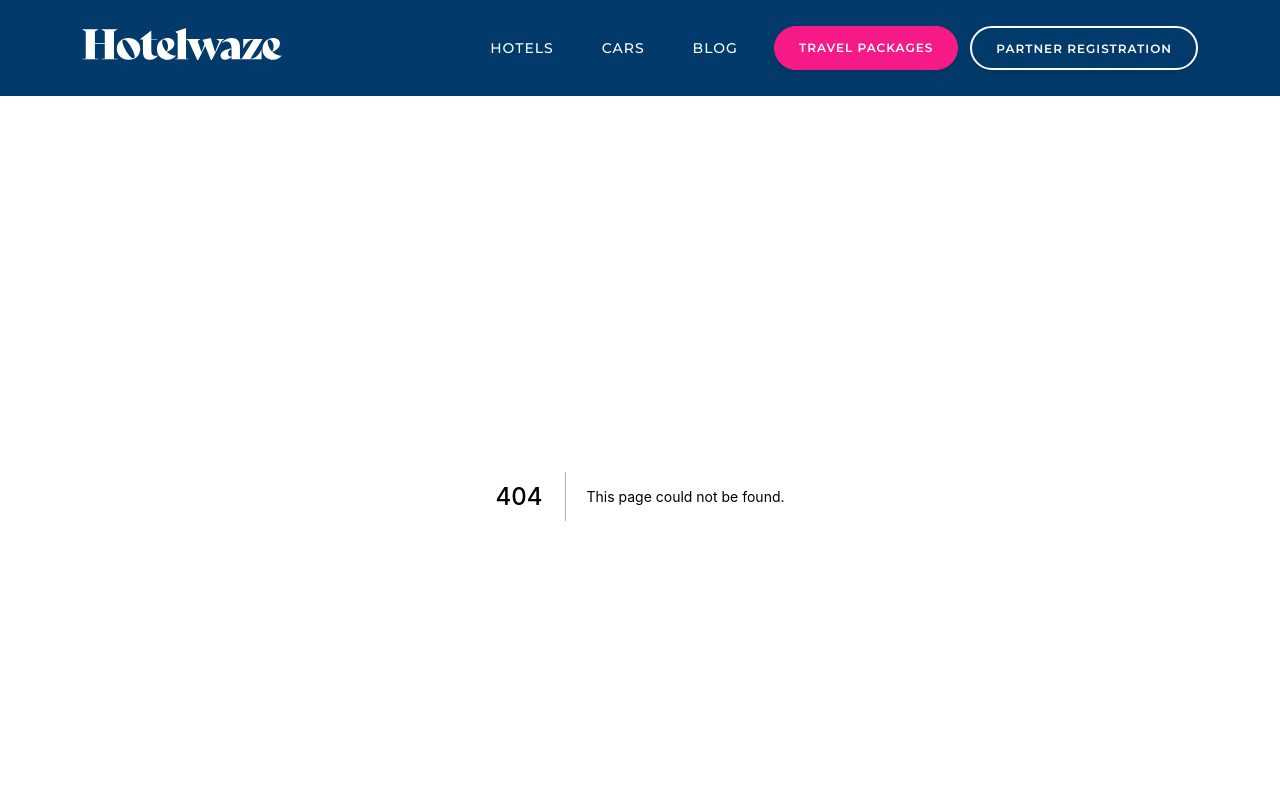
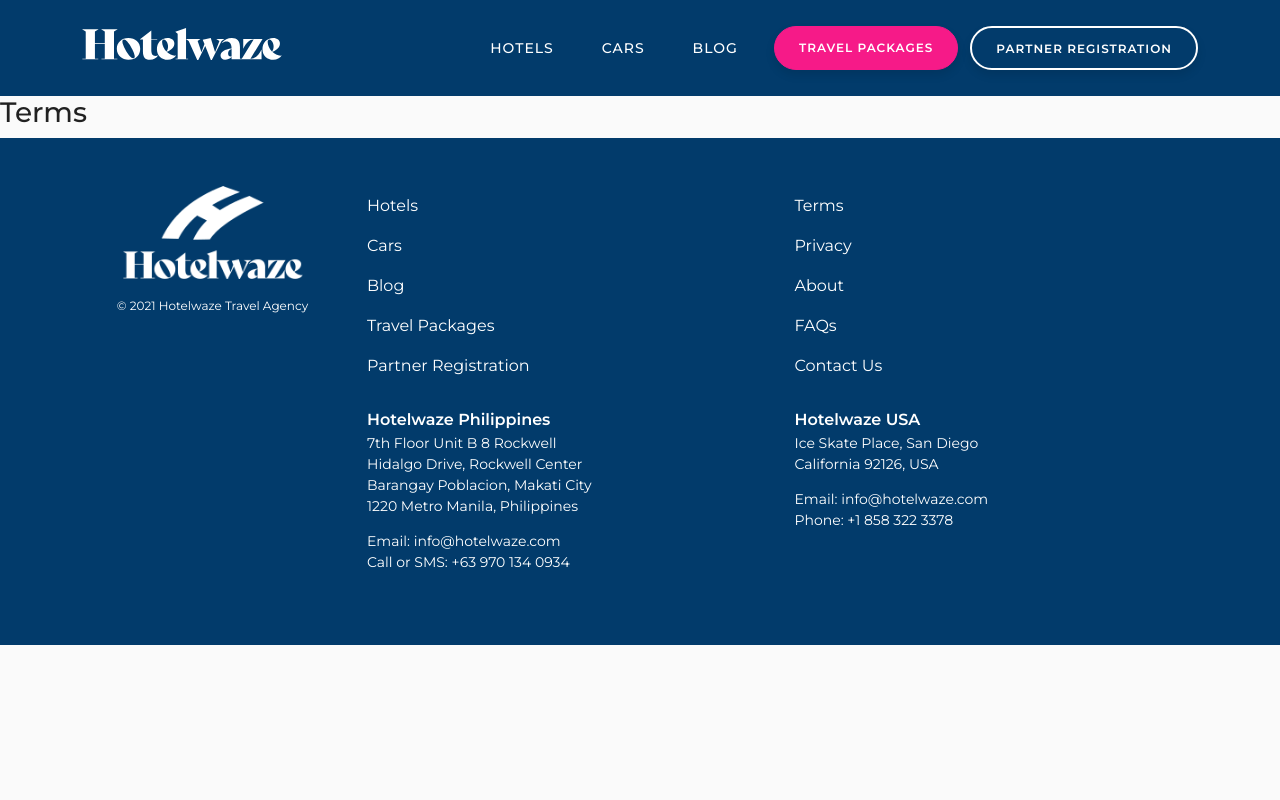
Before and after one commit to Hotelwaze/website, a Next.js app: page /terms in a window 1280 px wide. Before the commit this address had no page. Shown: the top 800 px of the page. Built offline with nearby package versions, Linux system fonts and the light colour scheme.

Commit message:
Adds terms page

```diff
--- /dev/null
+++ b/pages/terms/index.js
@@ -0,0 +1,9 @@
+const Terms = () => {
+    return (
+        <div className="container">
+            <h1>Terms</h1>
+        </div>
+    )
+}
+
+export default Terms;
```
